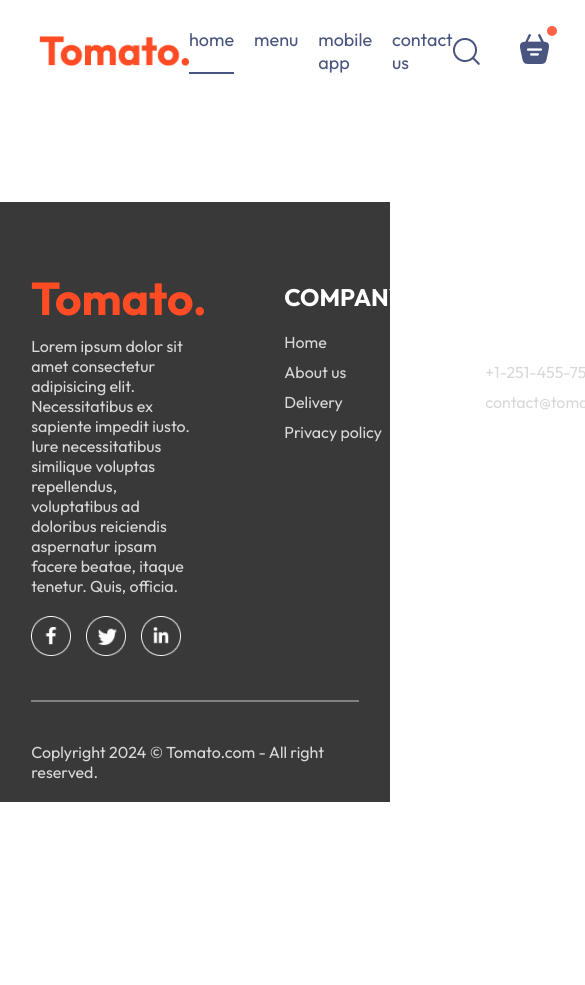
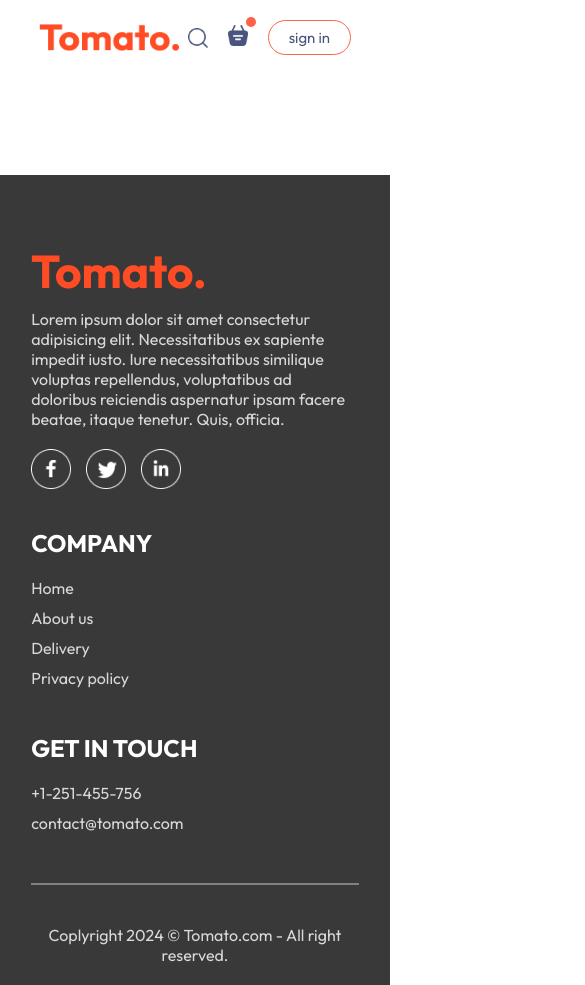
Before and after one commit to andramaria080/Tomato., a React (Vite) app: page /order in a window 390 px wide. Shown: the top 985 px of the page, 585 px wide, since content can reach past the window. Before the commit the page ends 844 px from the top, so only its background shows below. Built offline with nearby package versions, Linux system fonts and the light colour scheme.

Commit message:
responsiveness app

```diff
--- a/src/components/ExploreMenu/ExploreMenu.css
+++ b/src/components/ExploreMenu/ExploreMenu.css
@@ -46,3 +46,9 @@
   border: 4px solid var(--tomato);
   padding: 2px;
 }
+@media (max-width: 1050px) {
+  .explore-menu-text {
+    max-width: 100%;
+    font-size: 14px;
+  }
+}
--- a/src/components/Footer/Footer.css
+++ b/src/components/Footer/Footer.css
@@ -10,8 +10,8 @@
   margin-top: 100px;
 }
 .footer-content {
+  width: 100%;
   display: grid;
-  width: 100%;
   grid-template-columns: 2fr 1fr 1fr;
   gap: 80px;
 }
@@ -47,3 +47,13 @@
   background-color: gray;
   border: none;
 }
+@media (max-width: 750px) {
+  .footer-content {
+    display: flex;
+    flex-direction: column;
+    gap: 35px;
+  }
+  .footer-copyright {
+    text-align: center;
+  }
+}
--- a/src/components/Header/Header.css
+++ b/src/components/Header/Header.css
@@ -25,3 +25,19 @@
   color: var(--white);
   font-size: 1vw;
 }
+@media (max-width: 1050px) {
+  .header-contents {
+    max-width: 45%;
+  }
+}
+@media (max-width: 750px) {
+  .header-contents {
+    max-width: 65%;
+  }
+  .header-contents p {
+    display: none;
+  }
+  .header-contents button {
+    padding: 2vw 4vw;
+  }
+}
--- a/src/components/Navbar/Navbar.css
+++ b/src/components/Navbar/Navbar.css
@@ -38,3 +38,59 @@
   top: -8px;
   right: -8px;
 }
+@media (max-width: 1050px) {
+  .logo {
+    width: 140px;
+  }
+  .navbar-menu {
+    gap: 20px;
+    font-size: 17px;
+  }
+  .navbar-right {
+    gap: 30px;
+  }
+  .navbar-right img {
+    width: 22px;
+  }
+  .navbar-right button {
+    padding: 8px 25px;
+  }
+}
+@media (max-width: 900px) {
+  .logo {
+    width: 140px;
+  }
+  .navbar-menu {
+    gap: 15px;
+    font-size: 16px;
+  }
+  .navbar-right {
+    gap: 20px;
+  }
+  .navbar-right img {
+    width: 20px;
+  }
+  .navbar-right button {
+    padding: 7px 20px;
+    font-size: 15px;
+  }
+}
+@media (max-width: 750px) {
+  .navbar-menu {
+    display: none;
+  }
+  .navbar-menu {
+    gap: 15px;
+    font-size: 16px;
+  }
+  .navbar-right {
+    gap: 20px;
+  }
+  .navbar-right img {
+    width: 20px;
+  }
+  .navbar-right button {
+    padding: 7px 20px;
+    font-size: 15px;
+  }
+}
```
